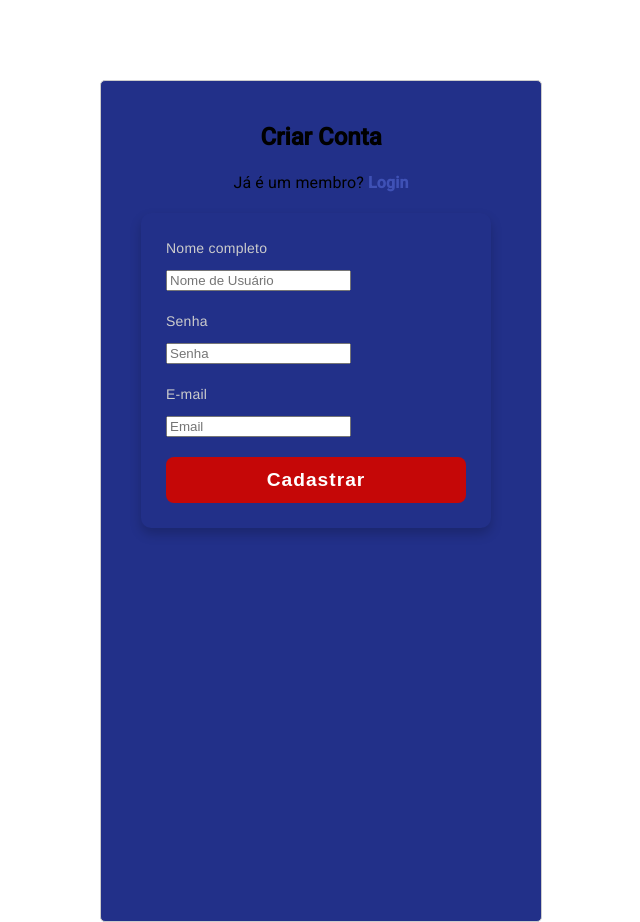
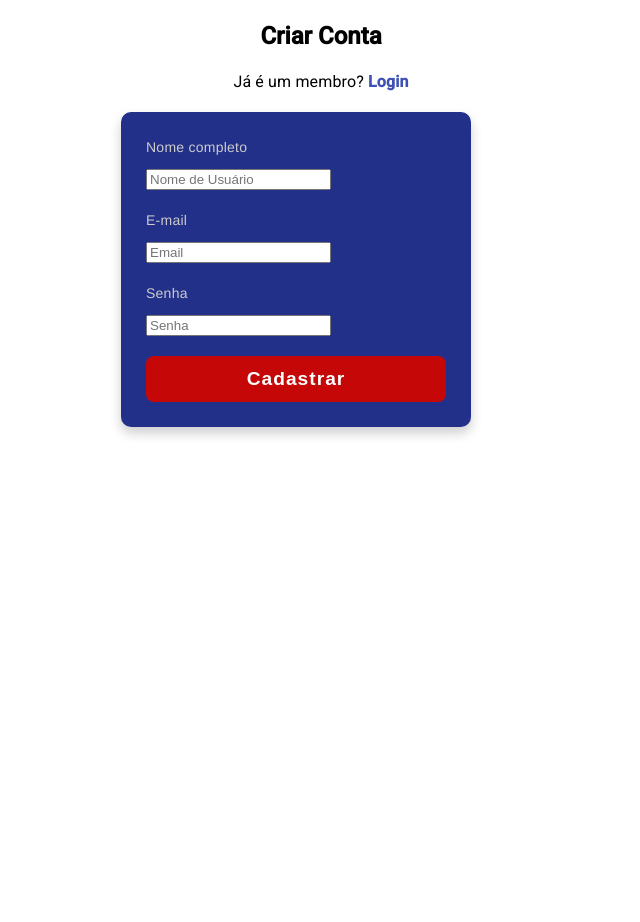
Before and after one commit to JoaoVictorBES/gestao-time-futebol-ui, an Angular app: page /cadastro/user in a window 1280 px wide. Shown: the whole page, without its empty margins (319-959 px from the left). After the commit the page ends 800 px from the top, so only its background shows below. Built offline with nearby package versions, Linux system fonts and the light colour scheme.

Commit message:
Ajustando função de cadastro de usuário

```diff
--- a/src/app/app.module.ts
+++ b/src/app/app.module.ts
@@ -1,6 +1,6 @@
 import { NgModule } from '@angular/core';
 import { BrowserModule } from '@angular/platform-browser';
-import { HttpClientModule, provideHttpClient, withFetch } from '@angular/common/http';
+import { HttpClientModule, provideHttpClient, withFetch, HttpInterceptor } from '@angular/common/http';
 import { RouterModule, RouterOutlet } from '@angular/router';
 import { AppComponent } from './app.component';
 import { routes } from './app.routes';
@@ -12,7 +12,7 @@ import {MatButtonModule} from '@angular/material/button';
     BrowserModule,
     HttpClientModule,
     RouterModule.forRoot(routes),
-    RouterOutlet
+    RouterOutlet,
   ],
   providers: [provideHttpClient(withFetch())],
   bootstrap: []
--- a/src/app/auth/http-interceptor.service.ts
+++ b/src/app/auth/http-interceptor.service.ts
@@ -7,12 +7,19 @@ export const meuhttpInterceptor: HttpInterceptorFn = (request, next) => {
 
   let router = inject(Router);
 
-  let token = localStorage.getItem('token');
-  if (token && !router.url.includes('/login')) {
-    request = request.clone({
-      setHeaders: { Authorization: 'Bearer ' + token },
-    });
+  const publicRoutes = ['/api/user/cadastro'];
+
+  const isPublicRoute = publicRoutes.some((route) => request.url.includes(route));
+
+  if (!isPublicRoute) {
+    const token = localStorage.getItem('token');
+    if (token) {
+      request = request.clone({
+        setHeaders: { Authorization: 'Bearer ' + token },
+      });
+    }
   }
+
 
   return next(request).pipe(
     catchError((err: any) => {
--- a/src/app/auth/usuario.ts
+++ b/src/app/auth/usuario.ts
@@ -2,8 +2,7 @@
 export class Usuario {
   id!: number;
   username!: string;
+  email!: string;
   password!: string;
-  email!: string;
   role!: string;
-  recoveryToken!: string ;
 }
--- a/src/app/components/cadastro/cadastro.component.html
+++ b/src/app/components/cadastro/cadastro.component.html
@@ -1,5 +1,3 @@
-
-<body class="container">
 
   <div class="logo-container"></div>
 
@@ -10,7 +8,7 @@
       <h3>Já é um membro?  <a href="/login"><b>Login</b></a> </h3>
     </div>
 
-    <form action="" class="form-container" (ngSubmit)="cadastrar()">
+    <form class="form-container" (ngSubmit)="cadastrar()" onsubmit="return false;">
 
       <div class="form-group">
         <p>Nome completo</p>
@@ -19,19 +17,18 @@
       </div>
 
       <div class="form-group">
+        <p>E-mail</p>
+        <label for="email" class="form-label"></label>
+        <input type="text" class="email" placeholder="Email" required [(ngModel)]="usuario.email" name="email">
+      </div>
+
+      <div class="form-group">
         <p>Senha</p>
         <label for="senha" class="form-label"></label>
         <input type="text" class="password" placeholder="Senha" required [(ngModel)]="usuario.password" name="password">
       </div>
 
-      <div class="form-group">
-        <p>E-mail</p>
-        <label for="email" class="form-label"></label>
-        <input type="text" class="email" placeholder="Email" required [(ngModel)]="usuario.email" name="email">
-      </div>
 
       <button class="btn" type="submit">Cadastrar</button>
     </form>
   </div>
-
-</body>
--- a/src/app/components/cadastro/cadastro.component.ts
+++ b/src/app/components/cadastro/cadastro.component.ts
@@ -1,3 +1,4 @@
+import { LoginService } from './../../auth/login.service';
 import { UsuarioService } from './../../auth/usuario.service';
 import { Component, inject } from '@angular/core';
 import { Router } from '@angular/router';
@@ -7,11 +8,12 @@ import { FormsModule } from '@angular/forms';
 import { MatInputModule } from '@angular/material/input';
 import { MatButtonModule } from '@angular/material/button';
 import { MatFormFieldModule } from '@angular/material/form-field';
+import { Login } from '../../auth/login';
 
 @Component({
   selector: 'app-cadastro',
   standalone: true,
-  imports: [CommonModule, FormsModule, MatInputModule, MatButtonModule, MatFormFieldModule],
+  imports: [CommonModule, FormsModule],
   templateUrl: './cadastro.component.html',
   styleUrl: './cadastro.component.scss'
 })
@@ -20,12 +22,16 @@ export class CadastroComponent {
   router = inject(Router);
   UsuarioService = inject(UsuarioService);
   usuario: Usuario = new Usuario();
+  login: Login = new Login();
 
   ngOnInit(): void {
 
   }
 
   cadastrar(){
+
+
+      console.log('Dados enviados ao backend:', this.usuario);
 
       this.UsuarioService.create(this.usuario).subscribe({
         next: (response) => {
```
